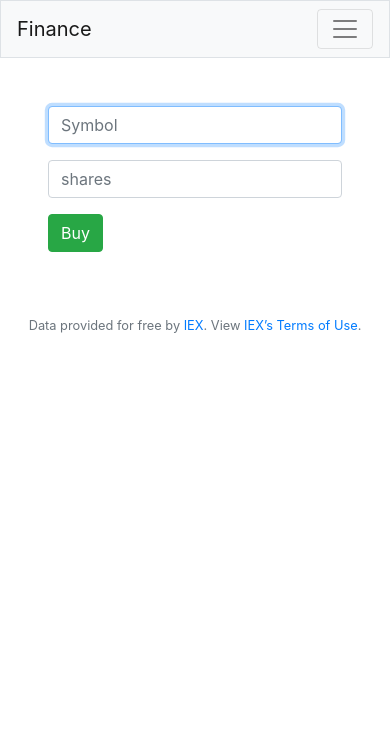
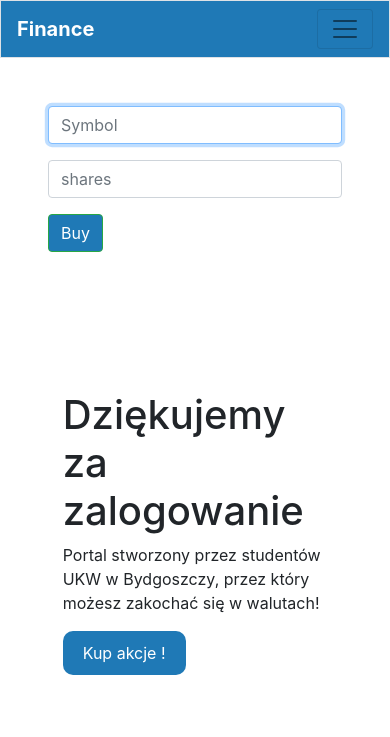
Before and after one commit to Daniel41012/ukwFinance, a Django app: page /buy/ in a window 390 px wide. Shown: the top 737 px of the page. Run offline with Django 3.2, Linux system fonts and the light colour scheme; the visitor is signed in with stand-in values (Sample User, id 1); some libraries are stand-ins or nearby versions; grey boxes are pictures that could not be loaded.

Commit message:
Michal's frond end

```diff
--- a/finance/templates/finance/base.html
+++ b/finance/templates/finance/base.html
@@ -12,6 +12,9 @@
     <script src="https://cdnjs.cloudflare.com/ajax/libs/popper.js/1.14.3/umd/popper.min.js"></script>
     <script src="https://maxcdn.bootstrapcdn.com/bootstrap/4.1.3/js/bootstrap.min.js"></script>
     <script src="//cdnjs.cloudflare.com/ajax/libs/validate.js/0.13.1/validate.min.js"></script>
+    {% load static %}
+    <link href="{% static '/style.css' %}" rel="stylesheet" type="text/css">
+
 
 </head>
 
@@ -42,6 +45,7 @@
         </div>
     </nav>
 </body>
+<link rel="stylesheet" href="http://127.0.0.1:8000/css/style.css">
 <main class="container p-5">
     {% block messages %}
     {% if messages %}
@@ -57,6 +61,41 @@
 
     {% endblock %}
     {% block main %}{% endblock %}
+
+
+
+
+
+{% if user.is_authenticated %}
+
+<div class="kontener" >
+    <div class="zdjecie" style="background-image: url('{% static '/financial-data.jpg' %}');"></div>
+    <div class="tekst">
+        <h1>Dziękujemy za zalogowanie</h1>
+        <p>Portal stworzony przez studentów UKW w Bydgoszczy, przez który możesz zakochać się w walutach!</p>
+        <div class="button-kont">
+                  <button onClick="window.location.href='/buy/'  ">Kup akcje !</button>
+        </div>
+    </div>
+</div>
+
+{% else %}
+
+
+
+<div class="kontener" >
+    <div class="zdjecie" style="background-image: url('{% static '/financial-data.jpg' %}');"></div>
+    <div class="tekst">
+        <h1>Zaloguj się do systemu</h1>
+        <p>Portal stworzony przez studentów UKW w Bydgoszczy, przez który możesz zakochać się w giełdzie!</p>
+        <div class="button-kont">
+                  <button onClick="window.location.href='/login/'  ">Zaloguj się!</button>
+        </div>
+    </div>
+</div>
+
+{% endif %}
+
 </main>
 
 <footer class="small text-center text-muted">
@@ -65,3 +104,8 @@
 </footer>
 
 </html>
+
+
+<style>
+
+</style>
--- a/stocks/settings.py
+++ b/stocks/settings.py
@@ -13,6 +13,7 @@
 from pathlib import Path
 import django_heroku
 import environ
+import os
 env = environ.Env()
 environ.Env.read_env()
 # Build paths inside the project like this: BASE_DIR / 'subdir'.
@@ -66,7 +67,9 @@
     'django.contrib.messages.middleware.MessageMiddleware',
     'django.middleware.clickjacking.XFrameOptionsMiddleware',
 ]
-
+STATICFILES_DIRS = [
+    os.path.join(BASE_DIR, './stocks/static'),
+]
 ROOT_URLCONF = 'stocks.urls'
 
 TEMPLATES = [
--- /dev/null
+++ b/stocks/static/style.css
@@ -0,0 +1,96 @@
+
+.kontener{
+    display: flex;
+    height: 50vh;
+
+   }
+.zdjecie{
+   width: 50%;
+}
+button{
+   background-color: #1F79B6 !important;
+   border: none;
+   border-radius: 10px;
+   padding: 10px 20px;
+   width: auto;
+   color: white;
+   transition: 0.3s !important;
+}
+
+button:hover{
+   transform: scale(1.1);
+}
+.form{
+       padding: 10%;
+       text-align: center;
+       border-radius: 50px;
+       -webkit-box-shadow: 0px 0px 72px 1px rgba(66, 68, 90, 0.37);
+       -moz-box-shadow: 0px 0px 72px 1px rgba(66, 68, 90, 0.37);
+       box-shadow: 0px 0px 72px 1px rgba(66, 68, 90, 0.37);
+     margin-bottom: 50px;}
+
+
+
+
+
+.kontener{
+    display: flex;
+    height: 50vh;
+
+   }
+.zdjecie{
+   width: 50%;
+   -webkit-box-shadow: 8px 8px 41px -5px rgba(66, 68, 90, 0.67);
+-moz-box-shadow: 8px 8px 41px -5px rgba(66, 68, 90, 0.67);
+box-shadow: 8px 8px 41px -5px rgba(66, 68, 90, 0.67);
+background-size: cover;
+}
+.tekst{
+    width: 50%;
+    padding: 5%;
+    display: flex;
+    justify-content: center;
+    flex-direction: column;
+    text-align: left;
+}
+button-kont{
+    width: 100px;
+}
+button{
+    background-color: #1F79B6;
+    border: none;
+    border-radius: 10px;
+    padding: 10px 20px;
+    width: auto;
+    color: white;
+    transition: 0.3s;
+}
+button:hover{
+    transform: scale(1.1);
+}
+.container{
+    width: 100% !important;
+    max-width: 1280px;
+}
+.bg-light{
+    background-color: #1F79B6 !important;
+}
+.navbar-light .navbar-nav .nav-link{
+    color: white;
+}
+span.red {
+    color: white;
+    font-weight: bold;
+}
+footer.small.text-center.text-muted{
+    display: none;
+}
+
+@media screen and (max-width: 911px){
+    .kontener{
+        flex-direction: column-reverse !important;
+    }
+    .tekst{
+        width: 100%;
+    }
+}
```
Also changed, not shown: stocks/static/Gilroy-Bold.ttf (added), stocks/static/Gilroy-Regular.ttf (added), 2 other files.
